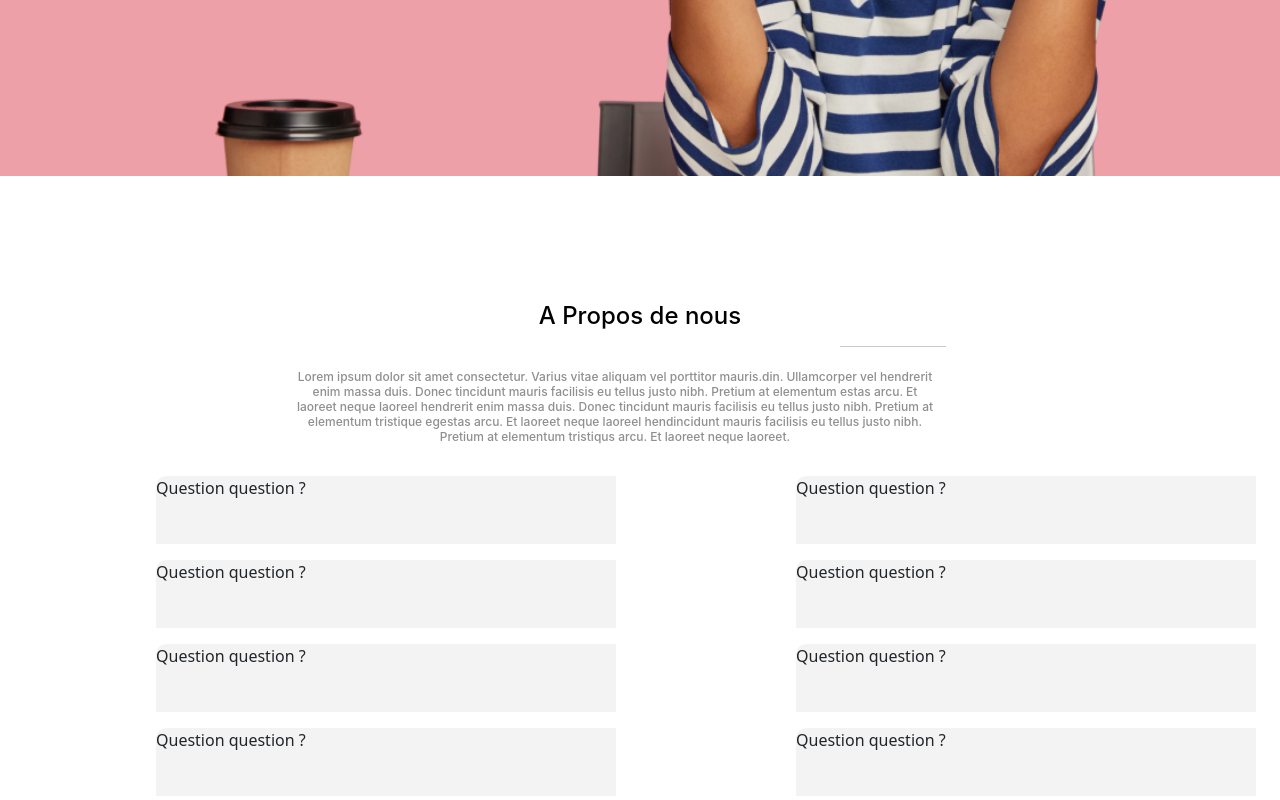
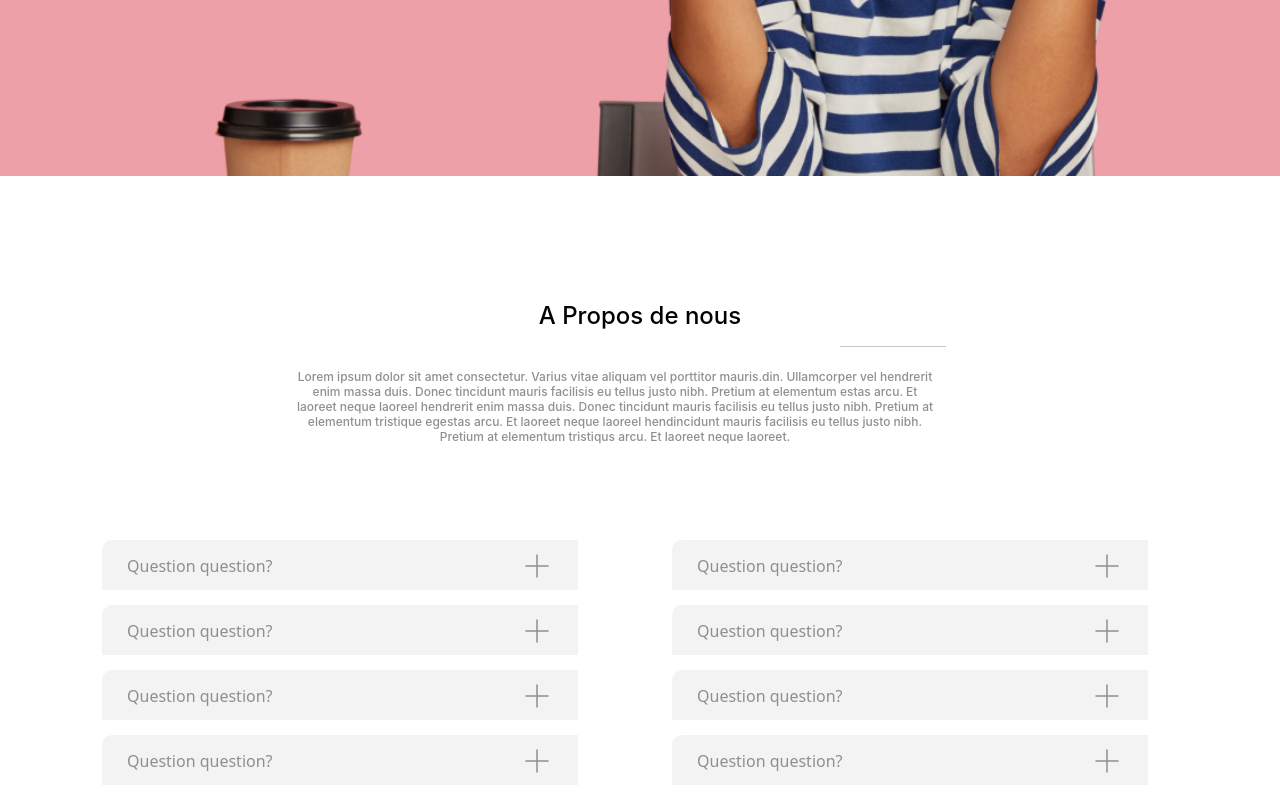
Before and after one commit to jarajop/ReactJS, a React (Create React App) app: page / in a window 1280 px wide. Shown: the part 582-1382 px from the top of the page. Built offline with nearby package versions, Linux system fonts and the light colour scheme.

Commit message:
partie_a_propos

```diff
--- a/package.json
+++ b/package.json
@@ -40,6 +40,7 @@
     ]
   },
   "devDependencies": {
+    "@iconify/react": "^4.1.1",
     "react-router-dom": "^6.15.0"
   }
 }
--- a/src/assets/styles/style.css
+++ b/src/assets/styles/style.css
@@ -192,14 +192,19 @@ margin-left: 292px;
 margin-right: 342px;
 margin-top: 22px;
  }
- .question{
-  width: 460px;
-height: 68px;
+ .kestion{
+  color: #908F8F;
 flex-shrink: 0;
 border-radius: 10px 0px 0px 0px;
 background: rgba(187, 187, 187, 0.18);
 display: flex;
 margin-top: 16px;
-margin-left: 156px;
-margin-right: 9px;
+text-align: center;
+padding: 10px 25px 8px 25px  ;
+margin: 0px 50px 15px 20px;
+/* margin-right: 9px;
+margin-left: 606px; */
   }
+  .kestion{
+    align-items: center;
+  }
--- a/src/componants/Accueil.jsx
+++ b/src/componants/Accueil.jsx
@@ -1,6 +1,7 @@
 import { NavLink } from "react-router-dom";
 import Img9 from "../assets/images/home/banner_faq.png";
 import "../assets/styles/style.css";
+import { Icon } from "@iconify/react";
 
 function Accueil() {
   return (
@@ -24,12 +25,12 @@ function Accueil() {
         </div>
       </div>
 
-      <div id="propos">
+      <div id="propos ">
         <div className="text-center d-flex justify-content-center">
           <div>
             <h3 className="p2">A Propos de nous </h3>
             <hr className="trait " />
-            <p className=" text2 ">
+            <p className=" text2 mb-5">
               Lorem ipsum dolor sit amet consectetur. Varius vitae aliquam vel
               porttitor mauris.din. Ullamcorper vel hendrerit enim massa duis.
               Donec tincidunt mauris facilisis eu tellus justo nibh. Pretium at
@@ -44,50 +45,99 @@ function Accueil() {
           <div></div>
         </div>
       </div>
-      <div className=" w-100 row  text-center d-flex justify-content-center">
-        <div className="col-6">
-          <div className="question">
-            <p>Question question ?</p>
+      <div className="container mt-5 ">
+
+        <div className="row">
+          <div className="col-6">
+            <div className="kestion d-flex justify-content-between align-items-center">
+              <p className="p-0 m-0"> Question question?</p>
+              <Icon
+                icon="ph:plus-light"
+                color="#908f8f"
+                width="32"
+                height="32"
+              />
+            </div>{" "}
           </div>
-        </div>
-        <div className="col-6">
-          <div className="question ">
-            <p>Question question ?</p>
+          <div className="col-6">
+            <div className="kestion d-flex justify-content-between align-items-center">
+              <p className="p-0 m-0"> Question question?</p>
+              <Icon
+                icon="ph:plus-light"
+                color="#908f8f"
+                width="32"
+                height="32"
+              />
+            </div>{" "}
           </div>
-        </div>
-
-        <div className="col-6">
-          <div className="question ">
-            <p>Question question ?</p>
+          <div className="col-6">
+            <div className="kestion d-flex justify-content-between align-items-center">
+              <p className="p-0 m-0"> Question question?</p>
+              <Icon
+                icon="ph:plus-light"
+                color="#908f8f"
+                width="32"
+                height="32"
+              />
+            </div>{" "}
           </div>
-        </div>
-        <div className="col-6">
-          <div className="question ">
-            <p>Question question ?</p>
+          <div className="col-6">
+            <div className="kestion d-flex justify-content-between align-items-center">
+              <p className="p-0 m-0"> Question question?</p>
+              <Icon
+                icon="ph:plus-light"
+                color="#908f8f"
+                width="32"
+                height="32"
+              />
+            </div>{" "}
           </div>
-        </div>
-        <div className="col-6">
-          <div className="question ">
-            <p>Question question ?</p>
+          <div className="col-6">
+            <div className="kestion d-flex justify-content-between align-items-center">
+              <p className="p-0 m-0"> Question question?</p>
+              <Icon
+                icon="ph:plus-light"
+                color="#908f8f"
+                width="32"
+                height="32"
+              />
+            </div>{" "}
           </div>
-        </div>
-        <div className="col-6">
-          <div className="question">
-            <p>Question question ?</p>
+          <div className="col-6">
+            <div className="kestion d-flex justify-content-between align-items-center">
+              <p className="p-0 m-0"> Question question?</p>
+              <Icon
+                icon="ph:plus-light"
+                color="#908f8f"
+                width="32"
+                height="32"
+              />
+            </div>{" "}
           </div>
-        </div>
-        <div className="col-6 ">
-          <div className="question ">
-            <p>Question question ?</p>
+          <div className="col-6">
+            <div className="kestion d-flex justify-content-between align-items-center">
+              <p className="p-0 m-0"> Question question?</p>
+              <Icon
+                icon="ph:plus-light"
+                color="#908f8f"
+                width="32"
+                height="32"
+              />
+            </div>{" "}
           </div>
-        </div>
-        <div className="col-6">
-          <div className="question  ">
-            <p>Question question ?</p>
+          <div className="col-6">
+            <div className="kestion d-flex justify-content-between align-items-center">
+              <p className="p-0 m-0"> Question question?</p>
+              <Icon
+                icon="ph:plus-light"
+                color="#908f8f"
+                width="32"
+                height="32"
+              />
+            </div>{" "}
           </div>
         </div>
       </div>
-
     </div>
   );
 }
```
Also changed, not shown: 1 other file (tests, documents, lock files or other folders).
